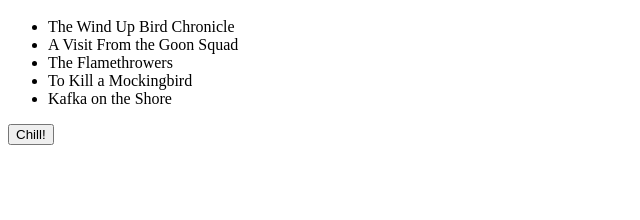
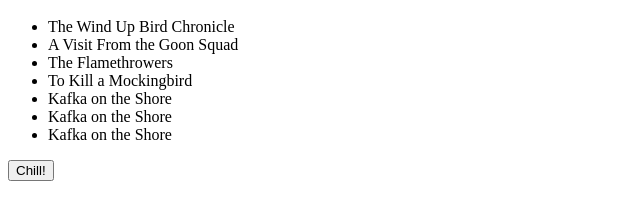
Before and after one commit to jevaidya/mstu5003, a plain HTML site: page index.html in a window 1280 px wide. Shown: the part 48-268 px from the top of the page, without its empty margins (0-640 px from the left). Drawn offline with Linux system fonts and the light colour scheme.

Commit message:
added new lines of books

```diff
--- a/index.html
+++ b/index.html
@@ -6,6 +6,8 @@
   <li id="next">The Flamethrowers</li>
   <li>To Kill a Mockingbird</li>
   <li>Kafka on the Shore</li>
+  <li>Kafka on the Shore</li>
+  <li>Kafka on the Shore</li>
 </ul>
 
 <button id="chill">Chill!</button>
```
